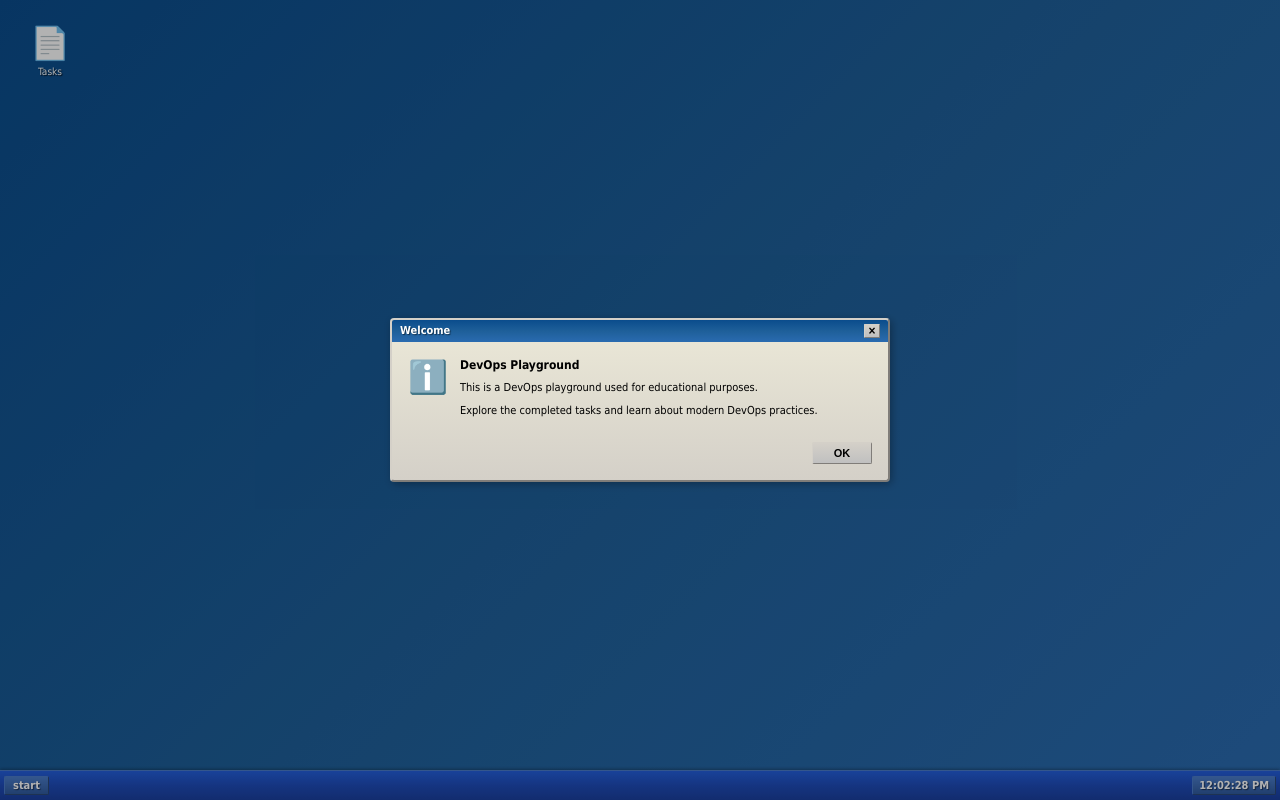
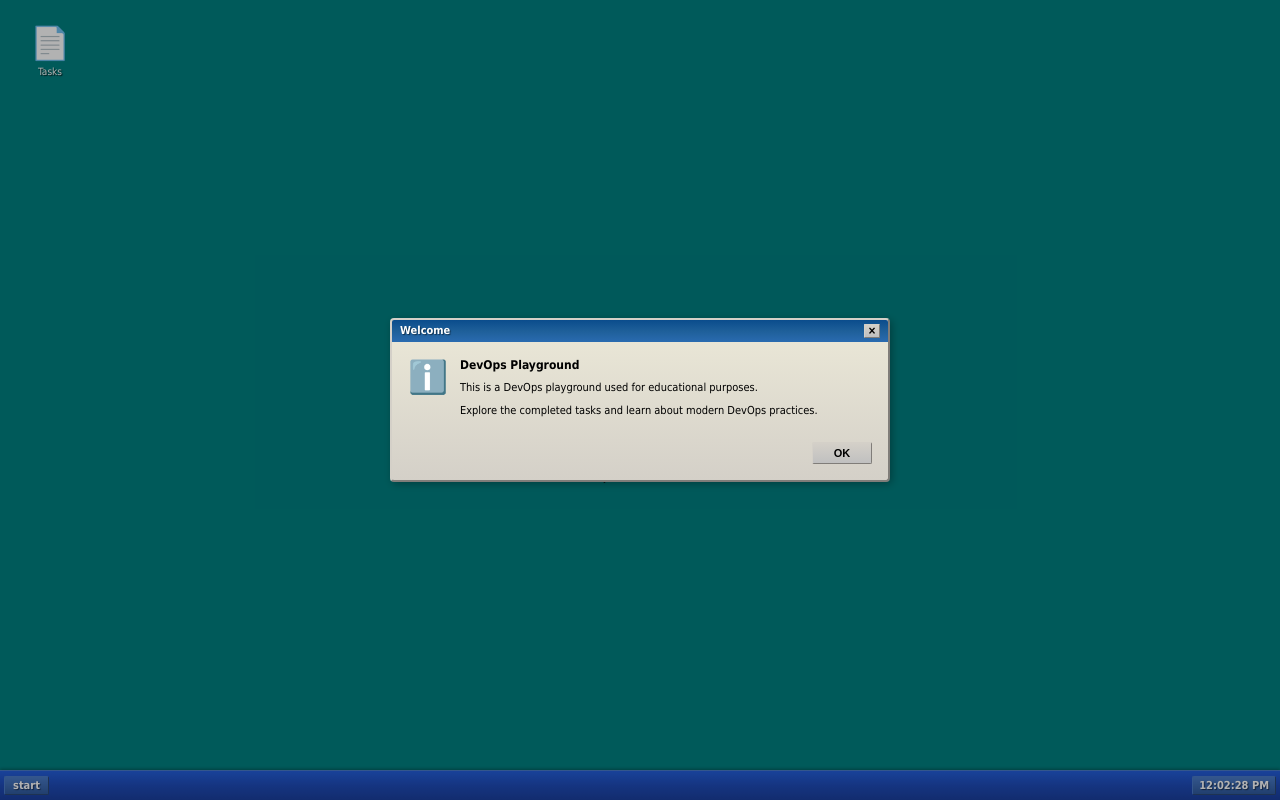
Before and after one commit to petarcorluka86/home-site, a Next.js app in the folder nextjs/: page / in a window 1280 px wide. Built offline with nearby package versions, Linux system fonts and the light colour scheme.

Commit message:
wallpaper

```diff
--- a/nextjs/src/app/page.module.css
+++ b/nextjs/src/app/page.module.css
@@ -2,7 +2,11 @@
 .desktop {
   width: 100vw;
   height: 100vh;
-  background: linear-gradient(135deg, #0a4c8c 0%, #1e5f99 50%, #2a6bb0 100%);
+  /* Retro image with gradient overlay for readability */
+  background: url("/wallpaper.png");
+  background-size: cover;
+  background-position: center;
+  background-repeat: no-repeat;
   position: relative;
   overflow: hidden;
   font-family: "Tahoma", "Arial", sans-serif;
```
Also changed, not shown: nextjs/public/wallpaper.png (added).
